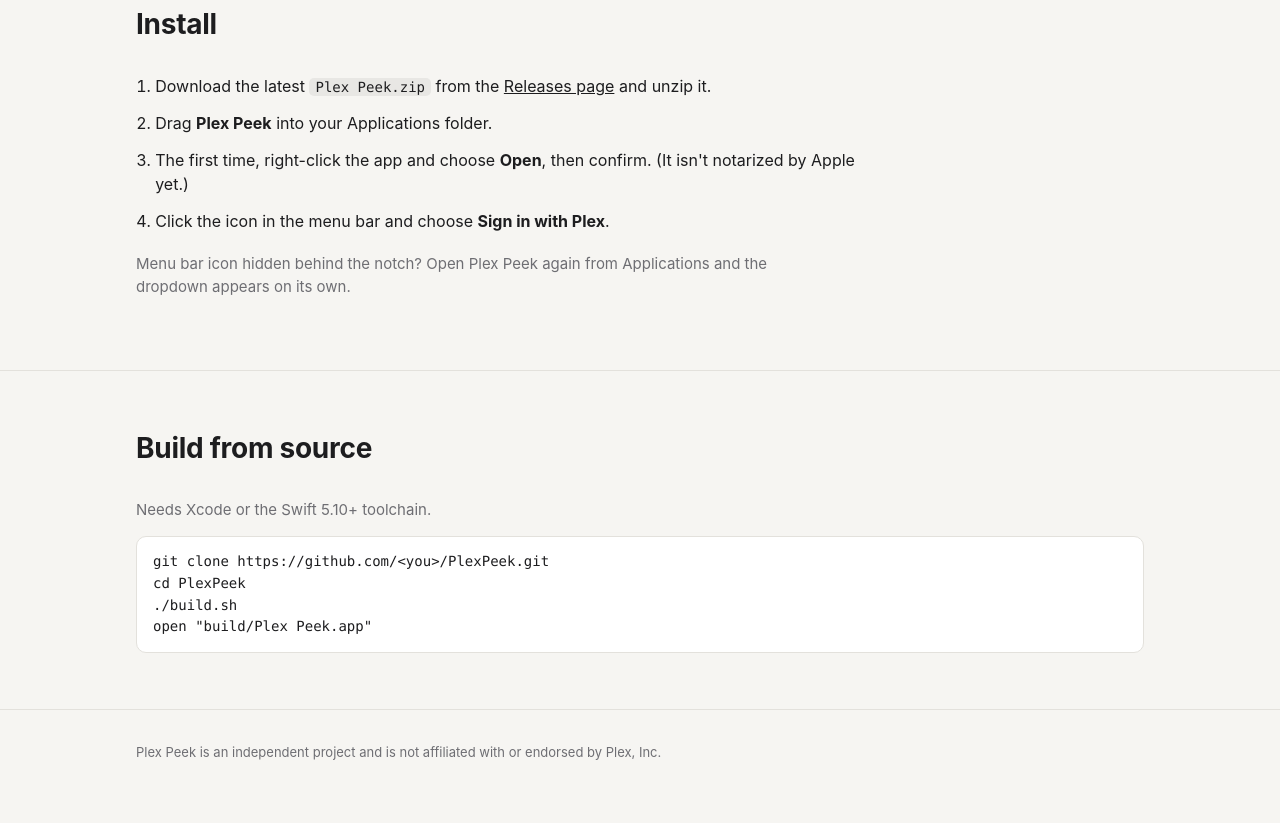
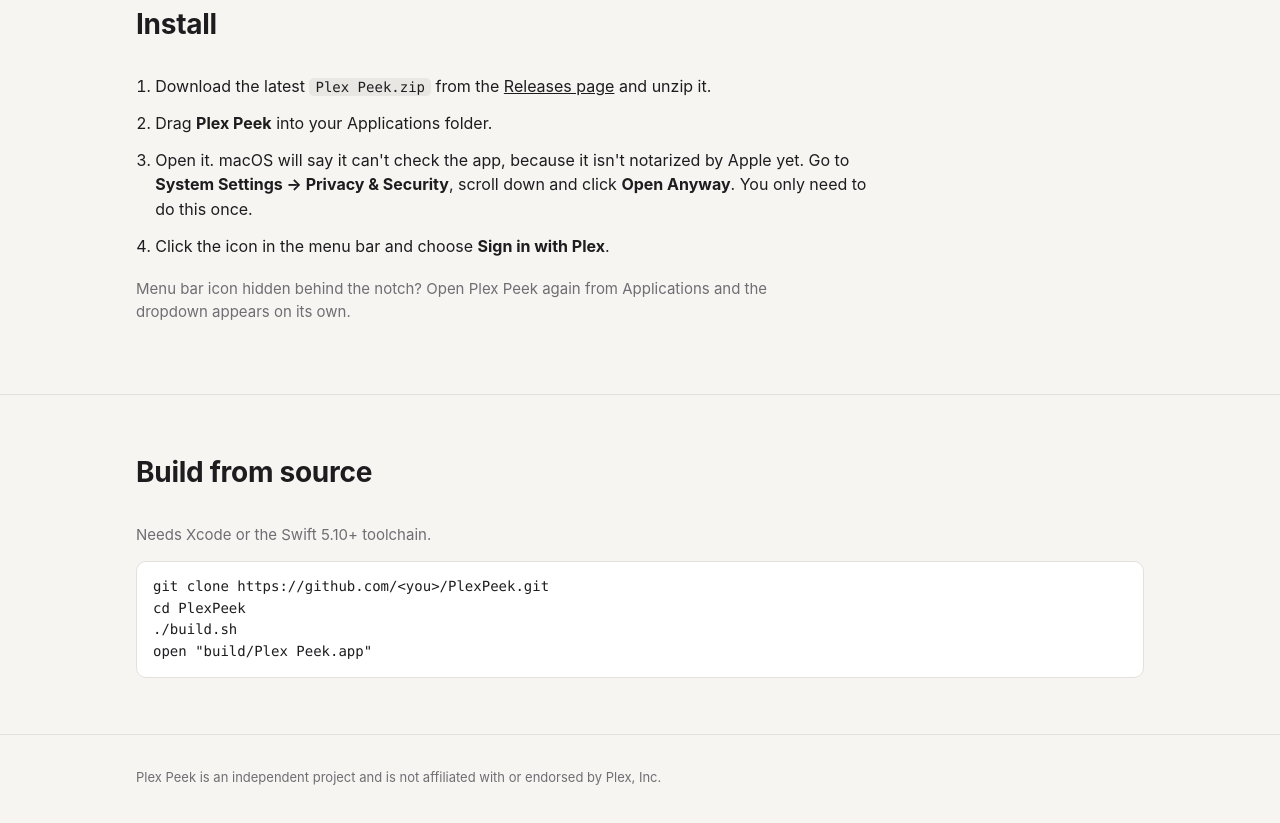
Before and after one commit to elementpenguin/PlexPeek, a plain HTML site: page docs/index.html in a window 1280 px wide. Shown: the part 1150-1973 px from the top of the page. Drawn offline with Linux system fonts and the light colour scheme.

Commit message:
Build a universal binary; update install steps for Gatekeeper
Co-Authored-By: Claude Opus 5.5 <noreply@anthropic.com>

```diff
--- a/docs/index.html
+++ b/docs/index.html
@@ -202,7 +202,7 @@
     <ol class="steps">
       <li>Download the latest <code>Plex Peek.zip</code> from the <a data-repo="/releases/latest" href="#">Releases page</a> and unzip it.</li>
       <li>Drag <b>Plex Peek</b> into your Applications folder.</li>
-      <li>The first time, right-click the app and choose <b>Open</b>, then confirm. (It isn't notarized by Apple yet.)</li>
+      <li>Open it. macOS will say it can't check the app, because it isn't notarized by Apple yet. Go to <b>System Settings → Privacy &amp; Security</b>, scroll down and click <b>Open Anyway</b>. You only need to do this once.</li>
       <li>Click the icon in the menu bar and choose <b>Sign in with Plex</b>.</li>
     </ol>
     <p class="note">Menu bar icon hidden behind the notch? Open Plex Peek again from Applications and the dropdown appears on its own.</p>
```
Also changed, not shown: 1 other file.
